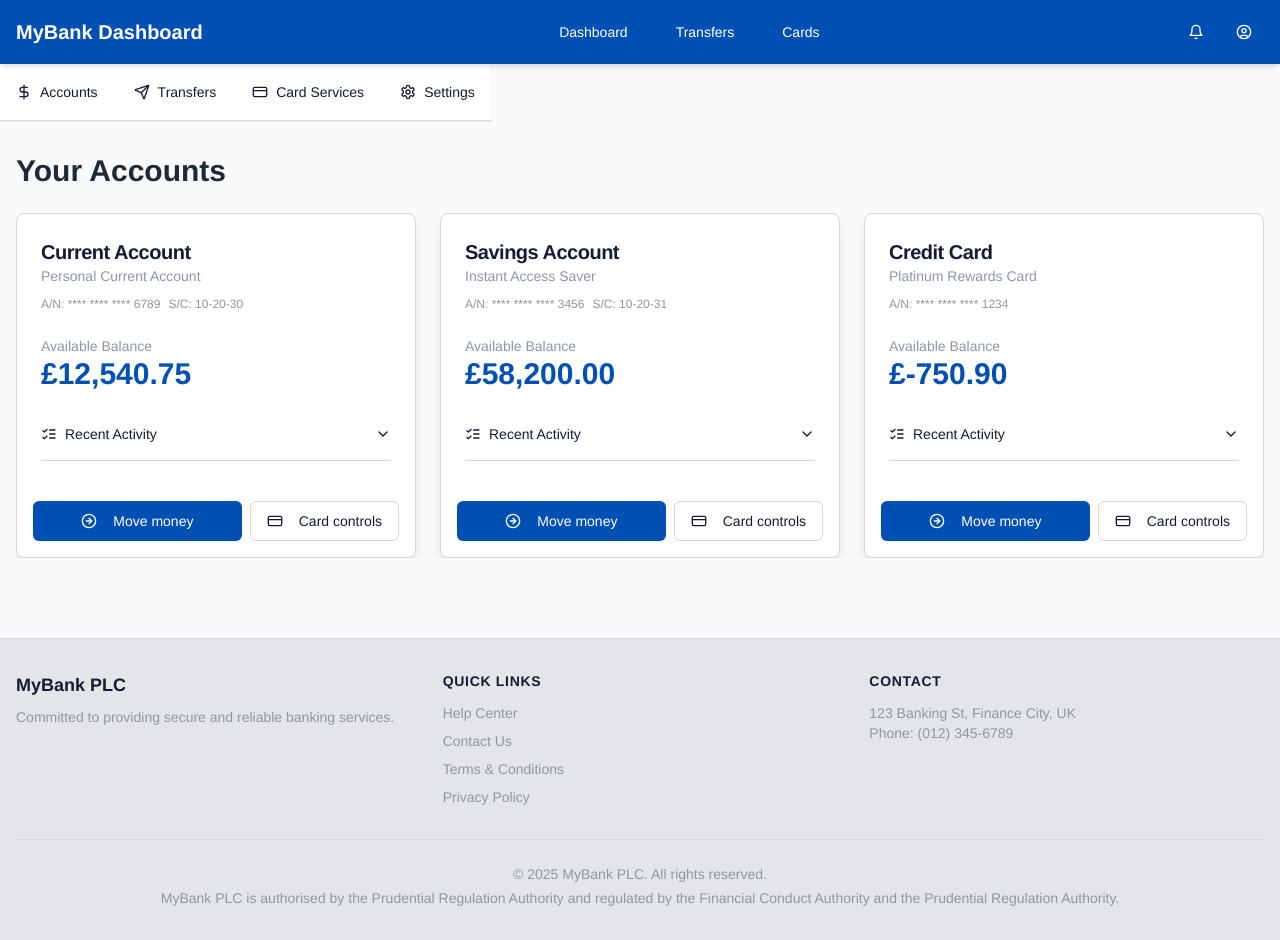
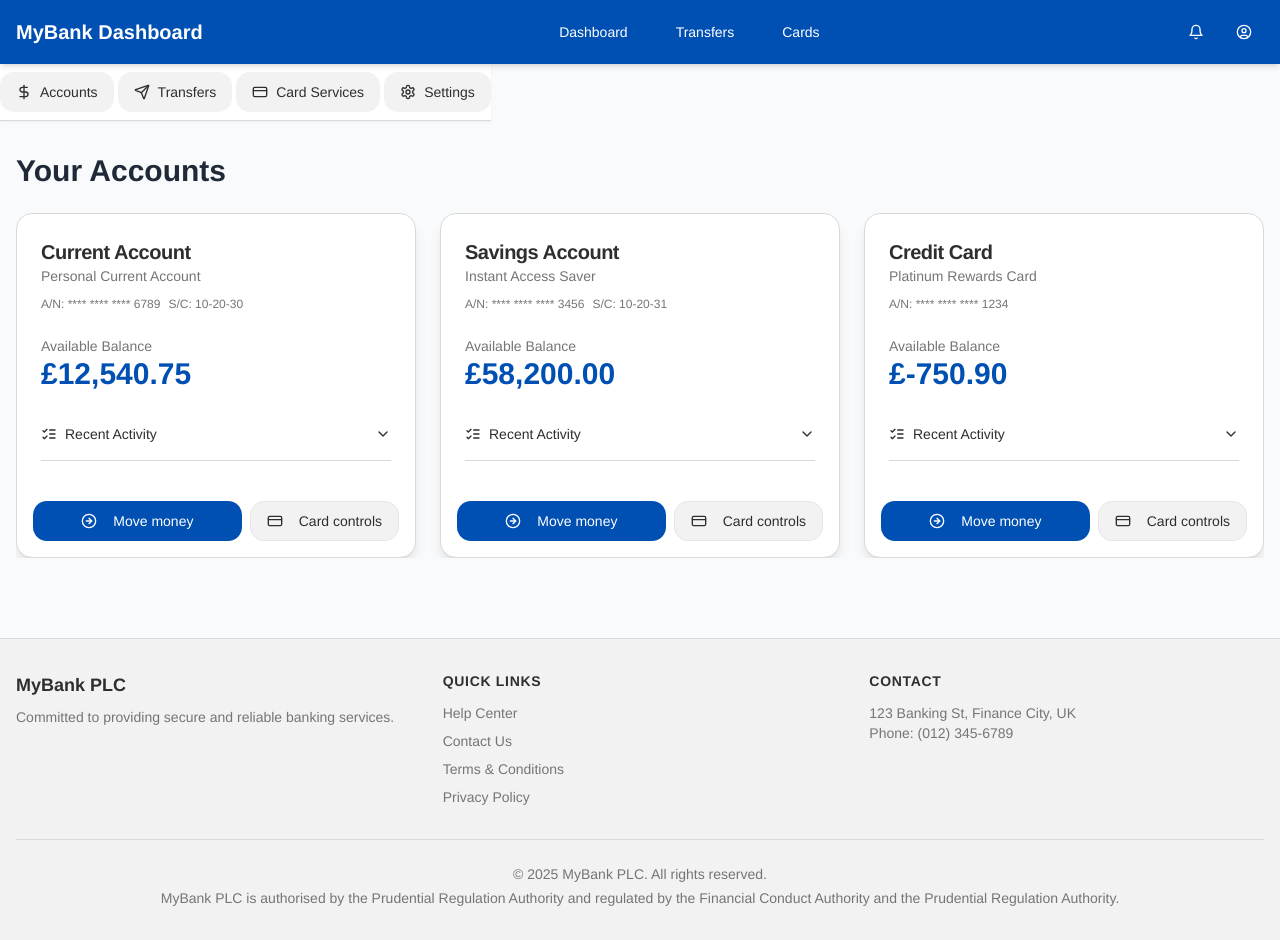
Before and after one commit to SadiqNaizam/MLO-a774-79fd, a React (Vite) app: page / in a window 1280 px wide. Built offline with nearby package versions, Linux system fonts and the light colour scheme.

Commit message:
Updated code files: index.css

```diff
--- a/src/index.css
+++ b/src/index.css
@@ -4,88 +4,108 @@
 
 @layer base {
   :root {
-    --background: 0 0% 100%; /* White */
-    --foreground: 227 45% 14%; /* TSB Black #131B33 */
+    /* TSB Color Palette Variables */
+    --tsb-blue: 213 100% 35%; /* #0051b4 */
+    --tsb-light-blue: 200 100% 44%; /* #00A3E1 */
+    --tsb-dark-blue: 208 100% 23%; /* #003974 */
+    --tsb-mid-blue: 208 100% 33%; /* #005AA7 (for gradient) */
+    --tsb-white: 0 0% 100%; /* #ffffff */
+    --tsb-neutral-grey-light: 0 0% 95%; /* #F3F3F3 */
+    --tsb-neutral-grey-medium: 0 0% 90%; /* #E5E5E5 */
+    --tsb-neutral-grey-border: 0 0% 85%; /* #D9D9D9 (general border) */
+    --tsb-dark-text: 0 0% 18%; /* #2D2D2D */
+    --tsb-subtext-grey: 0 0% 46%; /* #757575 */
+    --tsb-teal-accent: 170 65% 44%; /* #27BBA2 */
 
-    --card: 0 0% 100%; /* White */
-    --card-foreground: 227 45% 14%; /* TSB Black */
+    /* ShadCN UI Theme Variables - Light Mode */
+    --background: var(--tsb-neutral-grey-light); /* #F3F3F3 (Screen background) */
+    --foreground: var(--tsb-dark-text); /* #2D2D2D */
 
-    --popover: 0 0% 100%; /* White */
-    --popover-foreground: 227 45% 14%; /* TSB Black */
+    --card: var(--tsb-white); /* #FFFFFF */
+    --card-foreground: var(--tsb-dark-text);
 
-    --primary: 213 100% 35%; /* TSB Primary Blue #0051B4 */
-    --primary-foreground: 0 0% 100%; /* White */
+    --popover: var(--tsb-white);
+    --popover-foreground: var(--tsb-dark-text);
 
-    --secondary: 220 10% 95%; /* Light Gray */
-    --secondary-foreground: 227 45% 14%; /* TSB Black */
+    --primary: var(--tsb-blue);
+    --primary-foreground: var(--tsb-white);
 
-    --muted: 220 10% 90%; /* Slightly darker Light Gray */
-    --muted-foreground: 220 10% 60%; /* Medium Gray Text */
+    --secondary: var(--tsb-neutral-grey-medium); /* #E5E5E5 */
+    --secondary-foreground: var(--tsb-dark-text);
 
-    --accent: 197 100% 44%; /* TSB Cyan #00A6E1 */
-    --accent-foreground: 227 45% 14%; /* TSB Black (for text on Cyan) */
+    --muted: var(--tsb-neutral-grey-light); /* #F3F3F3 */
+    --muted-foreground: var(--tsb-subtext-grey); /* #757575 */
+
+    --accent: var(--tsb-light-blue);
+    --accent-foreground: var(--tsb-white); /* Text on light blue accent */
 
     --destructive: 0 84.2% 60.2%; /* Default Red */
-    --destructive-foreground: 0 0% 100%; /* White */
+    --destructive-foreground: var(--tsb-white);
 
-    --border: 220 15% 85%; /* TSB Light Gray Border */
-    --input: 220 15% 85%; /* TSB Light Gray Input Background */
-    --ring: 197 100% 44%; /* TSB Cyan #00A6E1 (for focus) */
+    --border: var(--tsb-neutral-grey-border); /* Default border for inputs, etc. #D9D9D9 */
+    --input: var(--tsb-neutral-grey-medium); /* Off-state for Switch, or input background if distinct */
+    --ring: var(--tsb-light-blue); /* Focus ring */
 
-    --radius: 0.5rem; /* Default: Softly rounded */
+    --radius: 1rem; /* 16px (for cards, interactive elements) */
 
-    /* TSB Light Mode Sidebar */
-    --sidebar-background: 220 20% 98%; /* Very Light Gray, slightly off-white */
-    --sidebar-foreground: 227 45% 14%; /* TSB Black */
-    --sidebar-primary: 213 100% 35%; /* TSB Primary Blue */
-    --sidebar-primary-foreground: 0 0% 100%; /* White */
-    --sidebar-accent: 197 100% 44%; /* TSB Cyan */
-    --sidebar-accent-foreground: 227 45% 14%; /* TSB Black */
-    --sidebar-border: 220 15% 85%; /* TSB Light Gray Border */
-    --sidebar-ring: 197 100% 44%; /* TSB Cyan */
+    /* Sidebar specific (if needed, otherwise inherit) - current file has these, will keep structure */
+    --sidebar-background: 220 20% 98%;
+    --sidebar-foreground: 227 45% 14%;
+    --sidebar-primary: var(--tsb-blue);
+    --sidebar-primary-foreground: var(--tsb-white);
+    --sidebar-accent: var(--tsb-light-blue);
+    --sidebar-accent-foreground: var(--tsb-dark-text);
+    --sidebar-border: var(--tsb-neutral-grey-medium);
+    --sidebar-ring: var(--tsb-light-blue);
 
     /* Font Family */
     --font-sans: "Clearface TSB", "Helvetica Neue", Helvetica, Arial, sans-serif;
   }
 
   .dark {
-    --background: 227 45% 14%; /* TSB Navy #131B33 */
-    --foreground: 210 20% 90%; /* Off-white/Light Gray */
+    /* TSB Color Palette Variables (Dark mode adaptations if necessary) */
+    /* Using light mode TSB colors but on dark backgrounds */
+    --tsb-blue-dark-bg-variant: 213 100% 45%; /* Slightly lighter TSB Blue for dark bg */
+    --tsb-light-blue-dark-bg-variant: 200 100% 54%; /* Slightly lighter Light Blue for dark bg */
 
-    --card: 227 45% 14%; /* TSB Navy */
-    --card-foreground: 210 20% 90%; /* Off-white/Light Gray */
+    /* ShadCN UI Theme Variables - Dark Mode */
+    --background: var(--tsb-dark-blue); /* TSB Dark Blue as base background */
+    --foreground: var(--tsb-neutral-grey-light); /* Light text for dark background */
 
-    --popover: 227 45% 14%; /* TSB Navy */
-    --popover-foreground: 210 20% 90%; /* Off-white/Light Gray */
+    --card: 208 100% 18%; /* Darker shade from TSB palette, e.g., near #002A50 */
+    --card-foreground: var(--tsb-neutral-grey-light);
 
-    --primary: 197 100% 44%; /* TSB Cyan #00A6E1 (Lighter CTA for dark mode) */
-    --primary-foreground: 227 45% 14%; /* TSB Black (Text on Cyan) */
+    --popover: 208 100% 18%;
+    --popover-foreground: var(--tsb-neutral-grey-light);
 
-    --secondary: 227 30% 20%; /* Dark Gray */
-    --secondary-foreground: 210 20% 90%; /* Off-white/Light Gray */
+    --primary: var(--tsb-light-blue-dark-bg-variant); /* Light Blue often preferred for CTA on dark */
+    --primary-foreground: var(--tsb-dark-text); /* Dark text on Light Blue */
 
-    --muted: 227 25% 25%; /* Slightly lighter Dark Gray */
-    --muted-foreground: 220 15% 70%; /* Lighter Gray Text */
+    --secondary: 208 100% 15%; /* Darker grey */
+    --secondary-foreground: var(--tsb-neutral-grey-light);
 
-    --accent: 213 100% 35%; /* TSB Primary Blue #0051B4 (Accent for dark mode) */
-    --accent-foreground: 0 0% 100%; /* White (Text on TSB Primary Blue) */
+    --muted: 208 100% 12%;
+    --muted-foreground: var(--tsb-subtext-grey); /* May need adjustment for contrast */
+
+    --accent: var(--tsb-blue-dark-bg-variant); /* TSB Blue as accent */
+    --accent-foreground: var(--tsb-white);
 
     --destructive: 0 72.2% 50.6%; /* Darker Red */
-    --destructive-foreground: 0 0% 100%; /* White */
+    --destructive-foreground: var(--tsb-white);
 
-    --border: 227 30% 25%; /* Dark Gray Border */
-    --input: 227 30% 25%; /* Dark Gray Input Background */
-    --ring: 197 100% 44%; /* TSB Cyan #00A6E1 (Consistent focus) */
+    --border: 208 100% 25%; /* Darker border */
+    --input: 208 100% 25%; /* Switch off-state, input bg */
+    --ring: var(--tsb-light-blue-dark-bg-variant);
 
-    /* TSB Dark Mode Sidebar */
-    --sidebar-background: 227 40% 18%; /* Slightly Lighter TSB Navy */
-    --sidebar-foreground: 210 20% 90%; /* Off-white/Light Gray */
-    --sidebar-primary: 197 100% 44%; /* TSB Cyan */
-    --sidebar-primary-foreground: 227 45% 14%; /* TSB Black */
-    --sidebar-accent: 213 100% 35%; /* TSB Primary Blue */
-    --sidebar-accent-foreground: 0 0% 100%; /* White */
-    --sidebar-border: 227 30% 25%; /* Dark Gray Border */
-    --sidebar-ring: 197 100% 44%; /* TSB Cyan */
+    /* Sidebar specific (dark) */
+    --sidebar-background: 208 100% 15%;
+    --sidebar-foreground: var(--tsb-neutral-grey-light);
+    --sidebar-primary: var(--tsb-light-blue-dark-bg-variant);
+    --sidebar-primary-foreground: var(--tsb-dark-text);
+    --sidebar-accent: var(--tsb-blue-dark-bg-variant);
+    --sidebar-accent-foreground: var(--tsb-white);
+    --sidebar-border: 208 100% 25%;
+    --sidebar-ring: var(--tsb-light-blue-dark-bg-variant);
   }
 }
 
@@ -98,3 +118,8 @@
     @apply bg-background text-foreground font-sans;
   }
 }
+
+/* Custom gradient classes if needed elsewhere, or apply inline */
+.text-gradient-tsb {
+  @apply bg-gradient-to-r from-[hsl(var(--tsb-mid-blue))] to-[hsl(var(--tsb-light-blue))] bg-clip-text text-transparent;
+}
```
